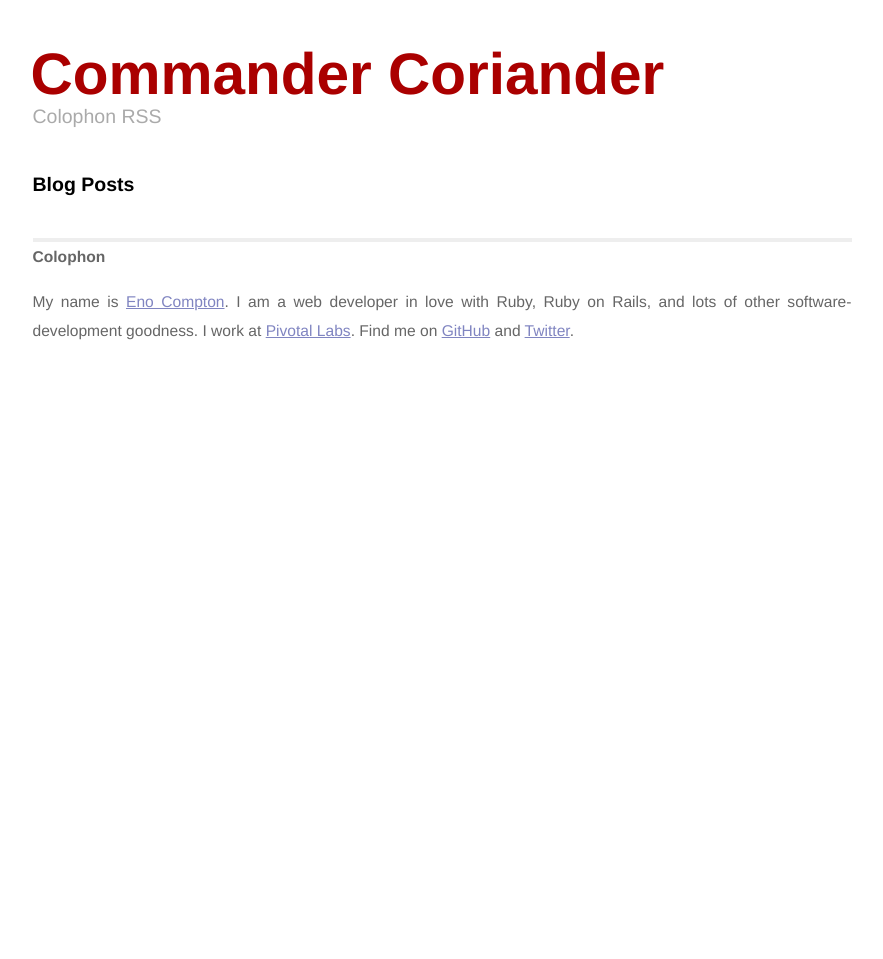
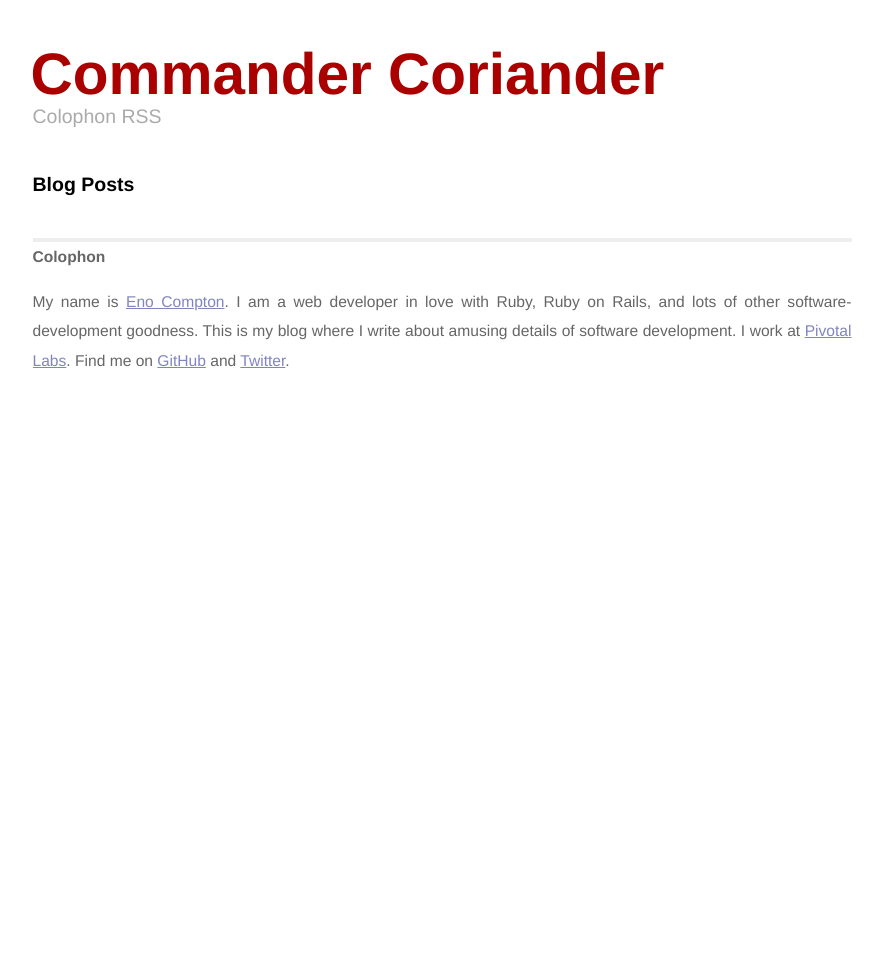
Before and after one commit to fcgvisa/enocom.github.io, a Jekyll site: the page built from index.html, in a window 1280 px wide. Shown: the whole page, without its empty margins (198-1081 px from the left). Built offline with Jekyll 4.4.1, drawn with Linux system fonts in a browser that asks for light colours; Markdown is read by kramdown in place of the engine named in the settings.

Commit message:
Update colophon

```diff
--- a/_layouts/default.html
+++ b/_layouts/default.html
@@ -28,7 +28,7 @@
             <div class="contact" id="colophon">
               <h1>Colophon</h1>
               <p>
-              My name is <a href="http://enocompton.net">{{ site.author }}</a>. I am a web developer in love with Ruby, Ruby on Rails, and lots of other software-development goodness. I work at <a href="http://www.pivotallabs.com">Pivotal Labs</a>. Find me on <a href="{{ site.github_url }}">GitHub</a> and <a href="{{ site.twitter_url }}">Twitter</a>.
+              My name is <a href="http://enocompton.net">{{ site.author }}</a>. I am a web developer in love with Ruby, Ruby on Rails, and lots of other software-development goodness. This is my blog where I write about amusing details of software development. I work at <a href="http://www.pivotallabs.com">Pivotal Labs</a>. Find me on <a href="{{ site.github_url }}">GitHub</a> and <a href="{{ site.twitter_url }}">Twitter</a>.
               </p>
             </div>
           </div>
```
